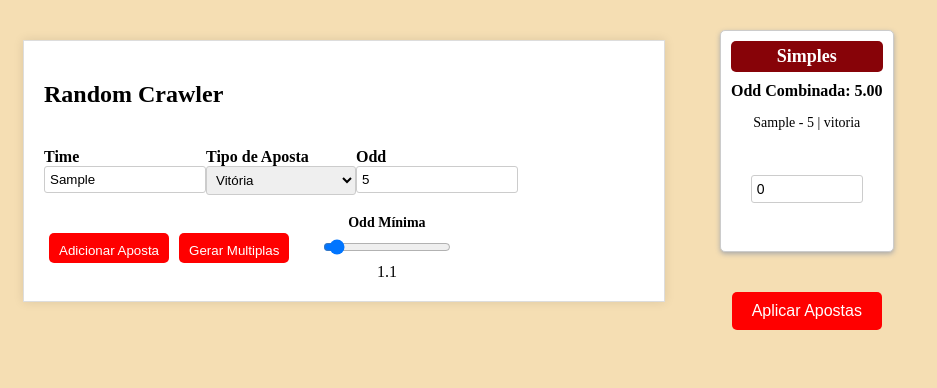
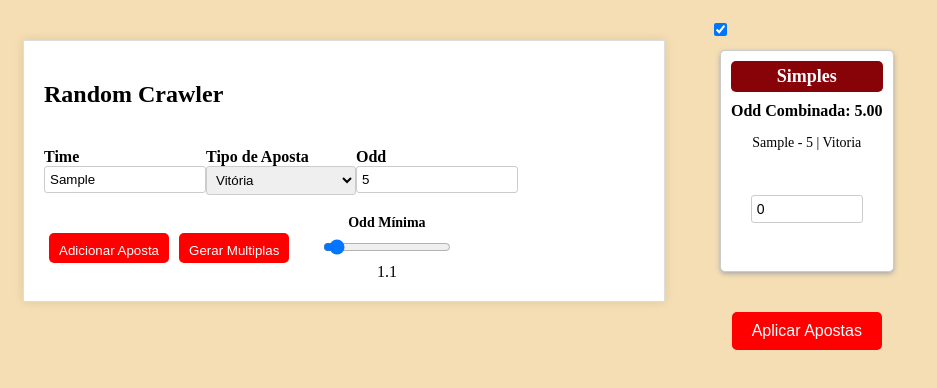
Before and after one commit to matheusfribeiro/TheBetCrawler, a React (Vite) app in the folder client/: page / in a window 1280 px wide. Both pictures are taken after typing "Sample", "5" into the empty fields and a click on the button "Gerar Multiplas". Shown: the top 388 px of the page, without its empty margins (0-937 px from the left). Built offline with nearby package versions, Linux system fonts and the light colour scheme.

Commit message:
feat: checkbox mark

```diff
--- a/client/src/components/MultipleBetBox.jsx
+++ b/client/src/components/MultipleBetBox.jsx
@@ -14,7 +14,7 @@ function MultipleBetBox({ betCombination, onBetAmountChange }) {
 
 
 
-  const handleBetAmountChange = (amount) => {
+  const localHandleBetAmountChange = (amount) => {
     setBetAmount(amount);
 
     // Notify the parent component of the change
@@ -33,7 +33,7 @@ function MultipleBetBox({ betCombination, onBetAmountChange }) {
           <ul>
             {selectedBets.map((bet, index) => (
               <li key={index}>
-                {capitalizeFirstLetter(bet.team)} - {bet.odd} | {bet.betType}
+                {capitalizeFirstLetter(bet.team)} - {bet.odd} | {capitalizeFirstLetter(bet.betType)}
               </li>
             ))}
           </ul>
@@ -43,7 +43,7 @@ function MultipleBetBox({ betCombination, onBetAmountChange }) {
           required
           placeholder="Enter amount"
           value={betAmount}
-          onChange={(e) => handleBetAmountChange(Number(e.target.value))}
+          onChange={(e) => localHandleBetAmountChange(Number(e.target.value))}
         />
         </div>
   );
--- a/client/src/components/RandomCrawler.jsx
+++ b/client/src/components/RandomCrawler.jsx
@@ -78,6 +78,7 @@ function Crawler() {
       selectedBets: [],
       combinedOdd: 1.0,
       betAmount: 0,
+      checked: true,
     };
 
     while (availableBets.length > 0) {
@@ -110,6 +111,7 @@ function Crawler() {
           selectedBets: [],
           combinedOdd: 1.0,
           betAmount: 0,
+          checked: true,
         };
         usedTeams.clear(); // Clear the used teams for the next combination
       }
@@ -158,6 +160,12 @@ function Crawler() {
       });
   };
 
+  const handleCheckboxChange = (index) => {
+    const updatedBets = [...randomBets];
+    updatedBets[index].checked = !updatedBets[index].checked;
+    setRandomBets(updatedBets);
+  };
+
 
   const submitMultiples = () => {
     const updatedBetAmount = randomBets.map((betCombination, index) => {
@@ -166,8 +174,13 @@ function Crawler() {
         betAmount: betAmounts[index],
       };
     });
+
+    const checkedCombinations = updatedBetAmount.filter(
+      (betCombination) => betCombination.checked
+    );
+
     setIsLoading(true);
-    Axios.post("http://localhost:5172/testforecho", updatedBetAmount)
+    Axios.post("http://localhost:5172/testforecho", checkedCombinations)
       .then((response) => {
         console.log(response);
         setIsLoading(false)
@@ -269,6 +282,13 @@ function Crawler() {
         <form className="submit-form" onSubmit={handleSubmit2}>
           <div className="display">
             {randomBets.map((betCombination, index) => (
+              <div key={index} className="bet-container">
+              {/* ...Other bet information */}
+              <input
+                type="checkbox"
+                checked={betCombination.checked || false}
+                onChange={() => handleCheckboxChange(index)}
+              />
               <MultipleBetBox
                 key={index}
                 betCombination={betCombination}
@@ -276,6 +296,8 @@ function Crawler() {
                   handleBetAmountChange(index, amount)
                 }
               />
+            </div>
+
             ))}
           </div>
           {isLoading ? (
```
